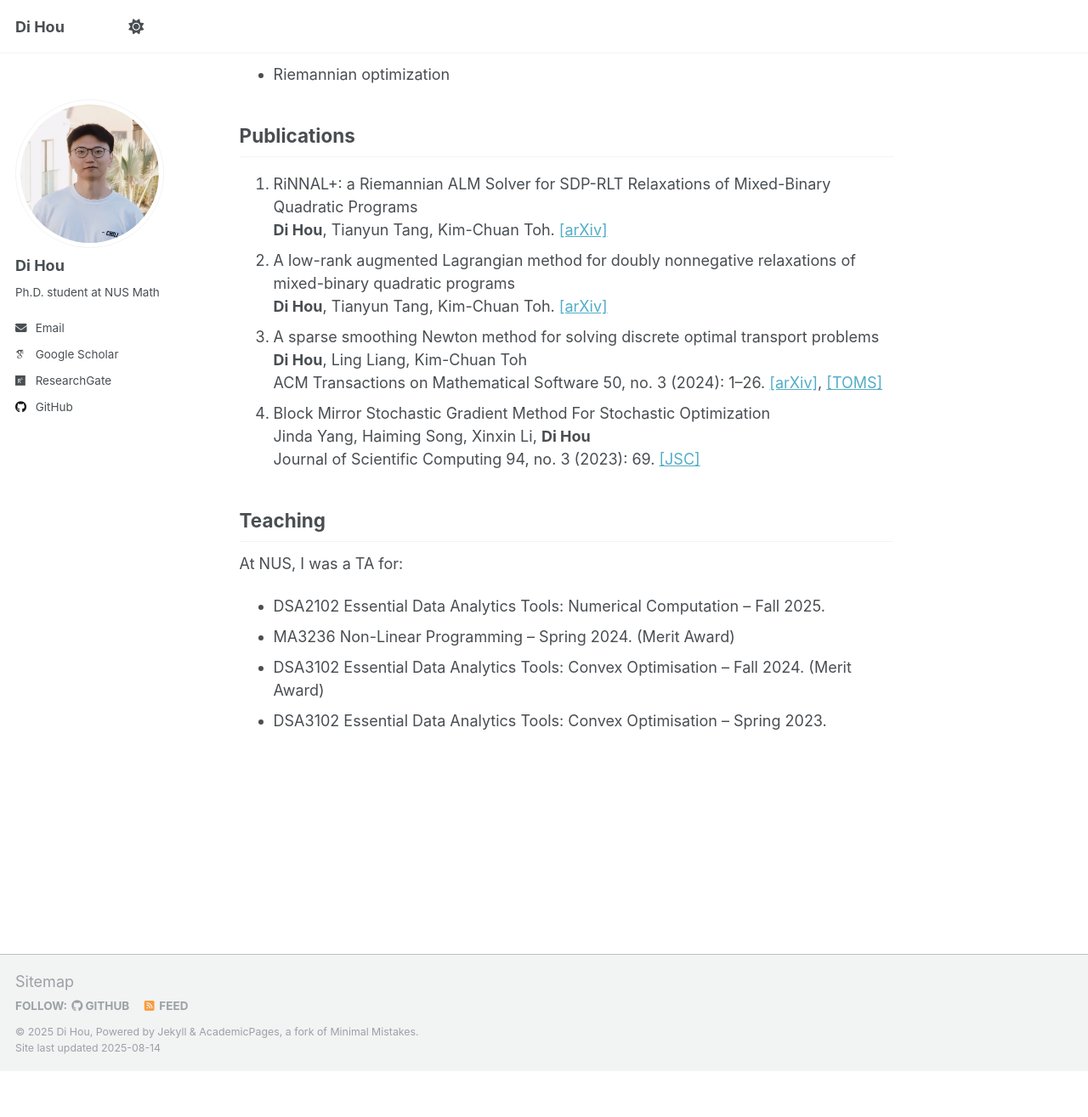
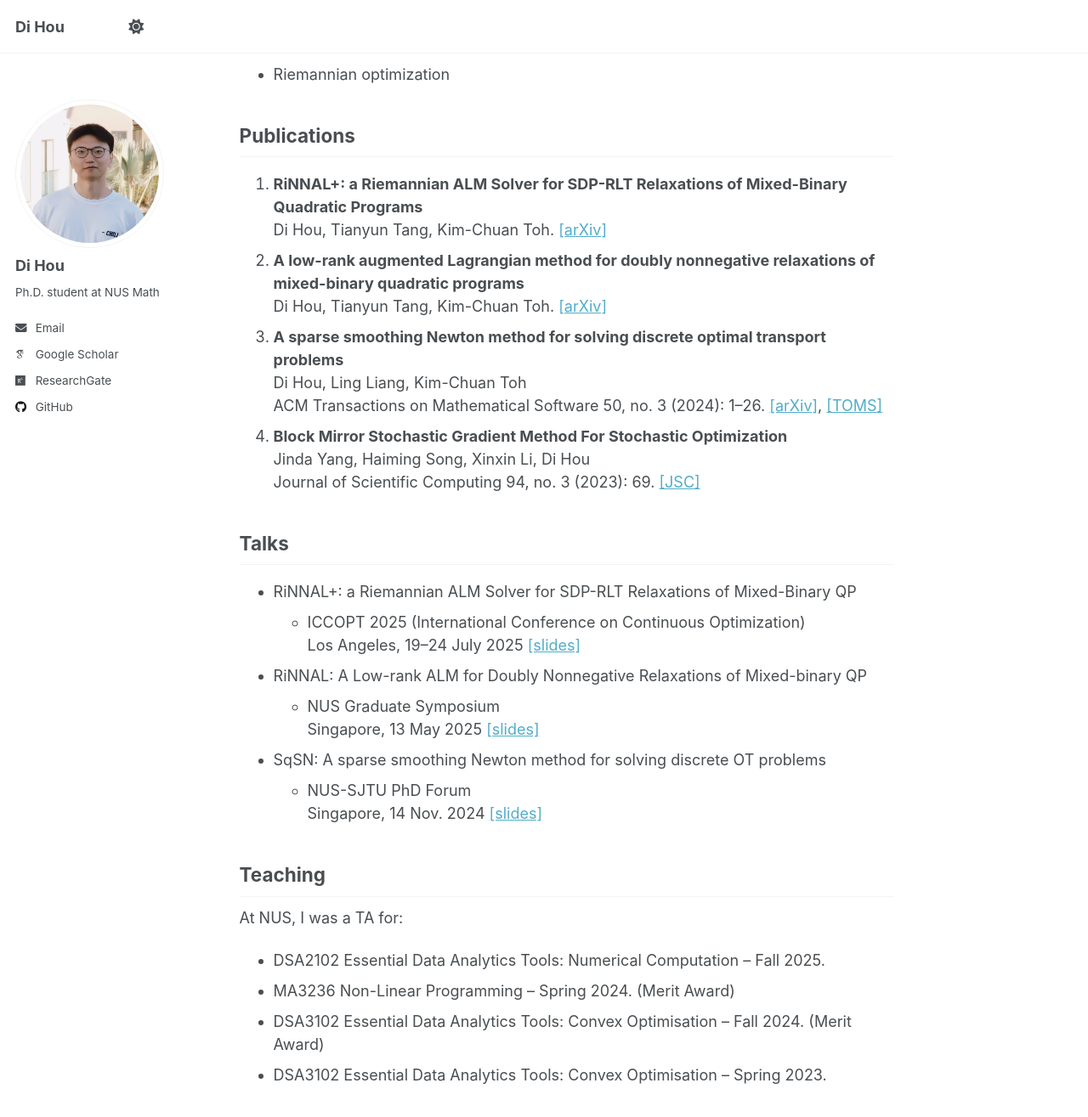
Before and after one commit to HouDiOpt/HouDiOpt.github.io, a Jekyll site: the page built from _pages/about.md, in a window 1280 px wide and 1400 px high, scrolled down 411 px. Shown: the top 1315 px of the window at 85% size. Built offline with Jekyll 4.4.1, drawn with Linux system fonts in a browser that asks for light colours; some web fonts are replaced; a script that is not in the unit is left out; before the commit the page ends 1672 px from its top, so only the background shows below that.

Commit message:
Update homepage content

```diff
--- a/_pages/about.md
+++ b/_pages/about.md
@@ -17,20 +17,33 @@ My research focuses on developing efficient, robust, and scalable algorithms for
 
 Publications
 ------
-1. RiNNAL+: a Riemannian ALM Solver for SDP-RLT Relaxations of Mixed-Binary Quadratic Programs
-<br>**Di Hou**, Tianyun Tang, Kim-Chuan Toh.
+1. **RiNNAL+: a Riemannian ALM Solver for SDP-RLT Relaxations of Mixed-Binary Quadratic Programs**
+<br>Di Hou, Tianyun Tang, Kim-Chuan Toh.
 [[arXiv]](https://arxiv.org/abs/2507.13776)
-1. A low-rank augmented Lagrangian method for doubly nonnegative relaxations of mixed-binary quadratic programs
-<br>**Di Hou**, Tianyun Tang, Kim-Chuan Toh.
+1. **A low-rank augmented Lagrangian method for doubly nonnegative relaxations of mixed-binary quadratic programs**
+<br>Di Hou, Tianyun Tang, Kim-Chuan Toh.
 [[arXiv]](https://arxiv.org/abs/2502.13849)
-1. A sparse smoothing Newton method for solving discrete optimal transport problems
-<br>**Di Hou**, Ling Liang, Kim-Chuan Toh
+1. **A sparse smoothing Newton method for solving discrete optimal transport problems**
+<br>Di Hou, Ling Liang, Kim-Chuan Toh
 <br>ACM Transactions on Mathematical Software 50, no. 3 (2024): 1–26.
 [[arXiv]](https://arxiv.org/abs/2311.06448), [[TOMS]](https://dl.acm.org/doi/full/10.1145/3688800)
-1. Block Mirror Stochastic Gradient Method For Stochastic Optimization
-<br>Jinda Yang, Haiming Song, Xinxin Li, **Di Hou**
+1. **Block Mirror Stochastic Gradient Method For Stochastic Optimization**
+<br>Jinda Yang, Haiming Song, Xinxin Li, Di Hou
 <br>Journal of Scientific Computing 94, no. 3 (2023): 69.
 [[JSC]](https://link.springer.com/article/10.1007/s10915-023-02110-y)
+
+Talks
+------
+- RiNNAL+: a Riemannian ALM Solver for SDP-RLT Relaxations of Mixed-Binary QP
+    - ICCOPT 2025 (International Conference on Continuous Optimization)
+    <br> Los Angeles, 19–24 July 2025 [[slides]](/files/RiNNALplus_ICCOPT.pdf)
+- RiNNAL: A Low-rank ALM for Doubly Nonnegative Relaxations of Mixed-binary QP
+    - NUS Graduate Symposium
+    <br> Singapore, 13 May 2025 [[slides]](/files/RiNNAL.pdf)
+- SqSN: A sparse smoothing Newton method for solving discrete OT problems
+    - NUS-SJTU PhD Forum
+    <br> Singapore, 14 Nov. 2024 [[slides]](/files/SqSN_pre.pdf)
+
 
 Teaching
 ------
```
Also changed, not shown: 3 other files.
